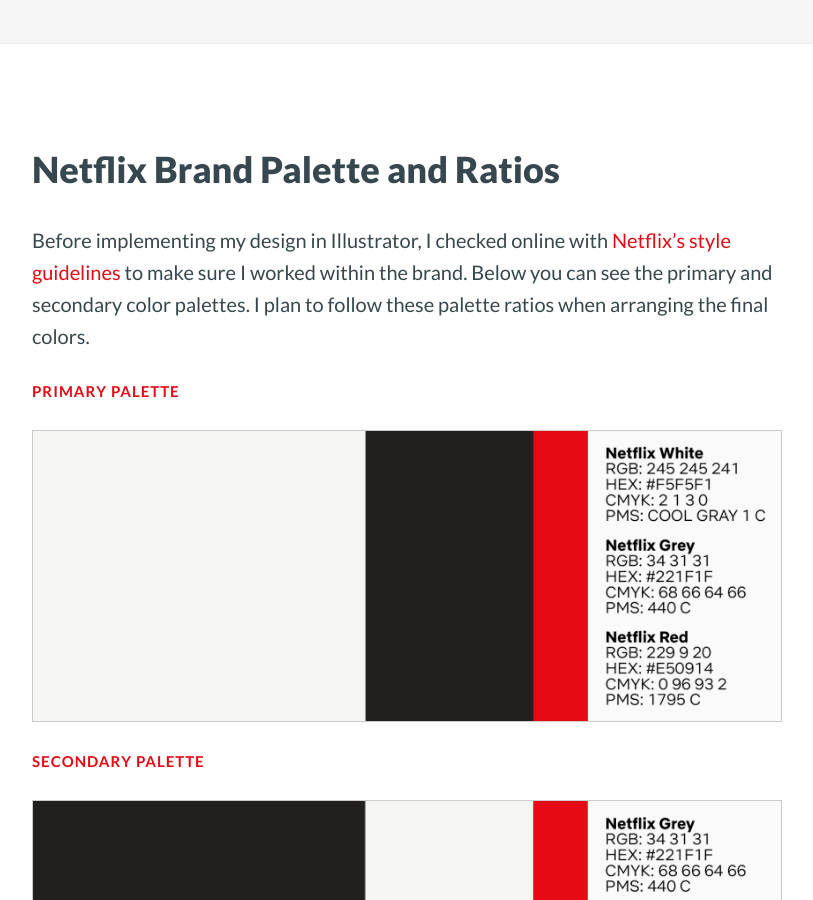
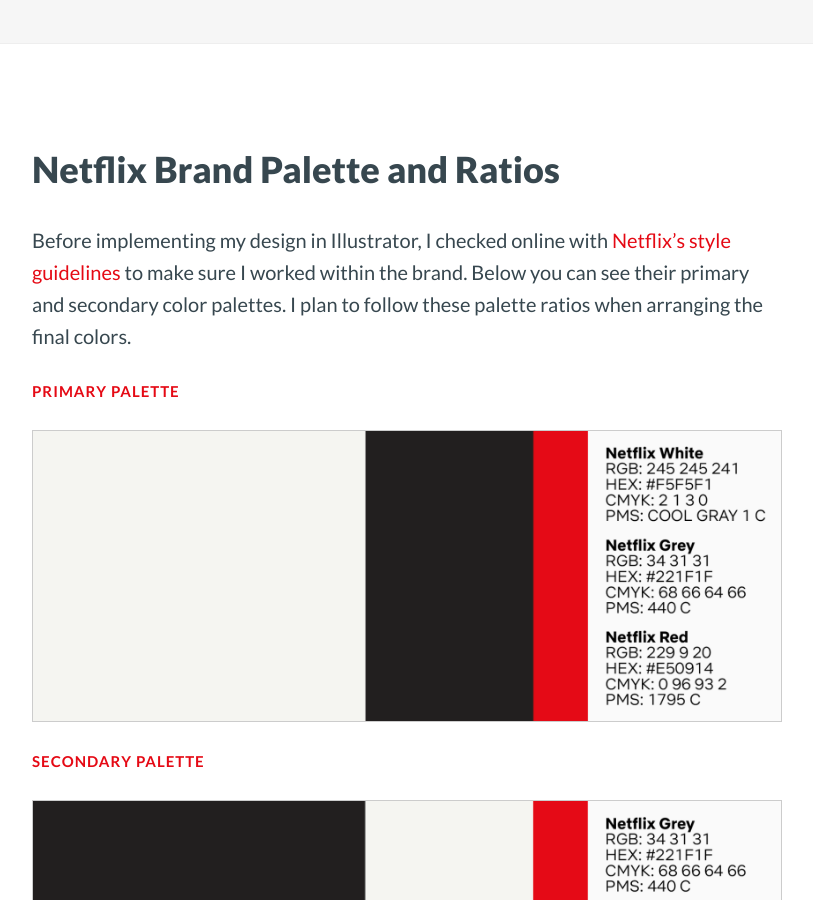
Before and after one commit to btamps/btamps.github.io, a Jekyll site: the page built from chariot-netflix-challenge/index.markdown, in a window 1280 px wide and 900 px high, scrolled down 5850 px. Shown: the whole window, without its empty margins (233-1046 px from the left). Built offline with Jekyll 4.4.1, drawn with Linux system fonts in a browser that asks for light colours; nearby versions of some CDN libraries; some of the changed text lies outside the part shown.

Commit message:
updated copy

```diff
--- a/chariot-netflix-challenge/index.markdown
+++ b/chariot-netflix-challenge/index.markdown
@@ -191,7 +191,7 @@
     <div class="row">
       <div class="col-sm-8 offset-sm-2">
         <h2>Netflix Brand Palette and Ratios</h2>
-        <p>Before implementing my design in Illustrator, I checked online with <a href="https://brand.netflix.com/en/assets/brand-color/">Netflix’s style guidelines</a> to make sure I worked within the brand. Below you can see the primary and secondary color palettes. I plan to follow these palette ratios when arranging the final colors.</p>
+        <p>Before implementing my design in Illustrator, I checked online with <a href="https://brand.netflix.com/en/assets/brand-color/">Netflix’s style guidelines</a> to make sure I worked within the brand. Below you can see their primary and secondary color palettes. I plan to follow these palette ratios when arranging the final colors.</p>
         <h4>Primary Palette</h4>
         <figure>
           <img src="../img/netflix/primary-palette.png" alt="Netflix Styles">
```
Also changed, not shown: other parts of chariot-netflix-challenge/index.markdown (+1 -1 lines).
